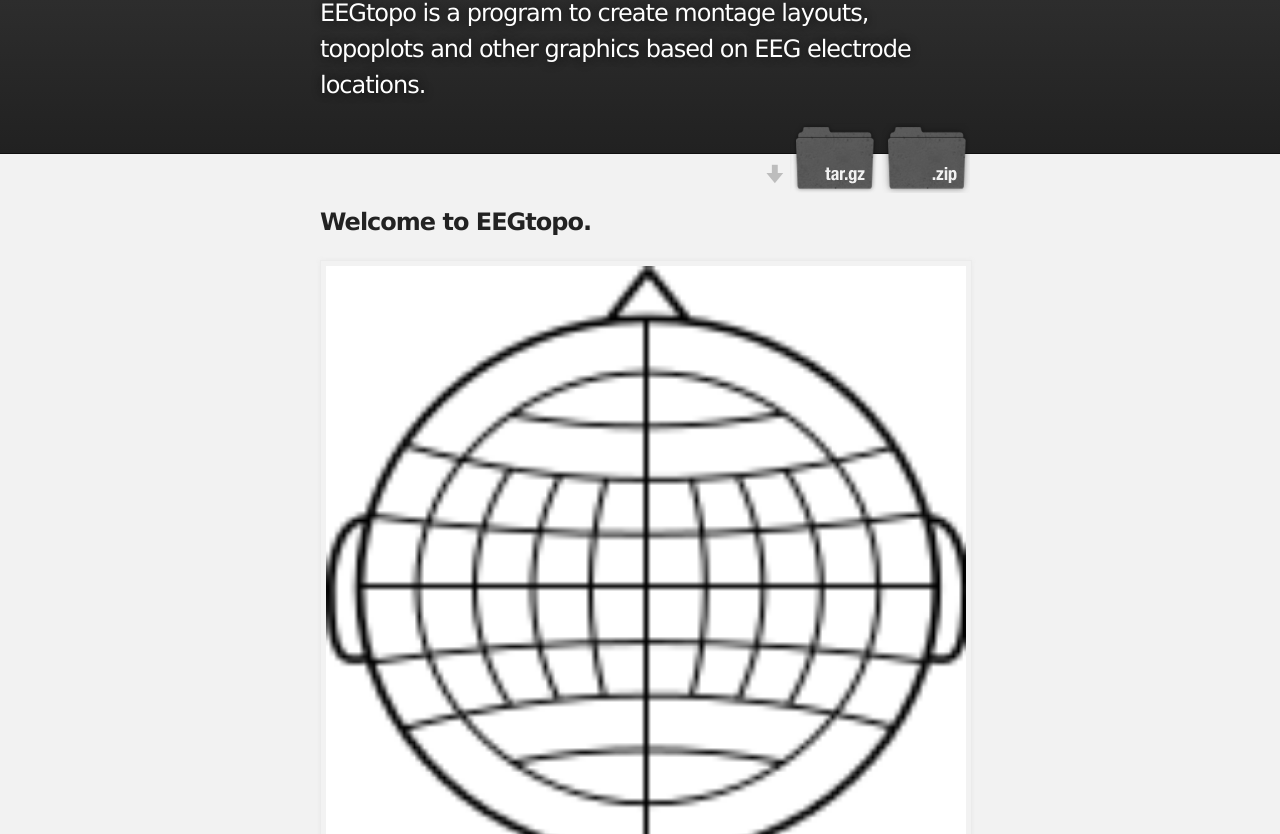
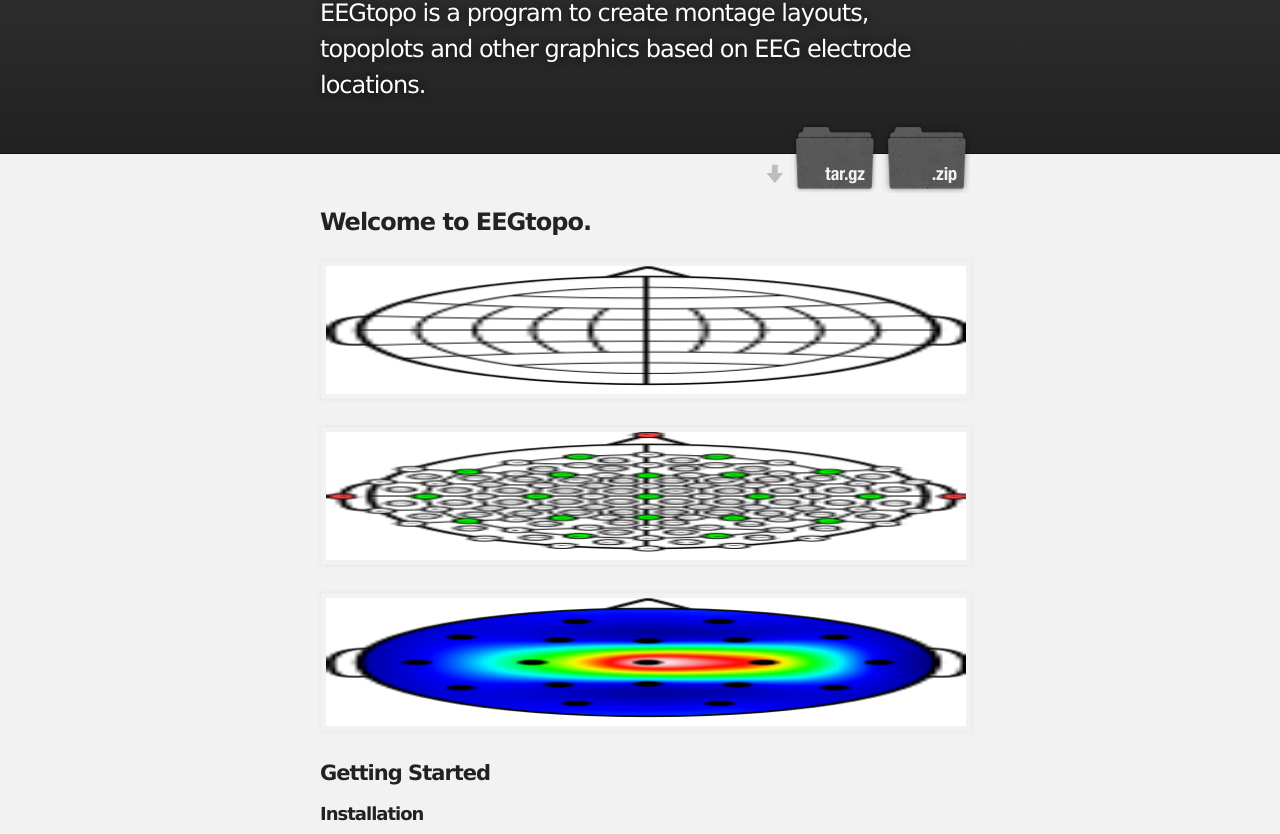
Before and after one commit to mbillingr/eegtopo, a plain HTML site: page index.html in a window 1280 px wide. Shown: the part 128-962 px from the top of the page. Drawn offline with Linux system fonts and the light colour scheme.

Commit message:
Fixed image scaling and title

```diff
--- a/index.html
+++ b/index.html
@@ -33,9 +33,9 @@
       <section id="main_content" class="inner">
         <h3>Welcome to EEGtopo.</h3>
 
-<img src="images/samples/grid_2.png"/>
-<img src="images/samples/allpos.png"/>
-<img src="images/samples/topo.png"/>
+<img src="images/samples/grid_2.png" width="128" height="128"/>
+<img src="images/samples/allpos.png" width="128" height="128"/>
+<img src="images/samples/topo.png" width="128" height="128"/>
 
 <h4>Getting Started</h4>
 
```
Also changed, not shown: params.json (+1 -1 lines).
